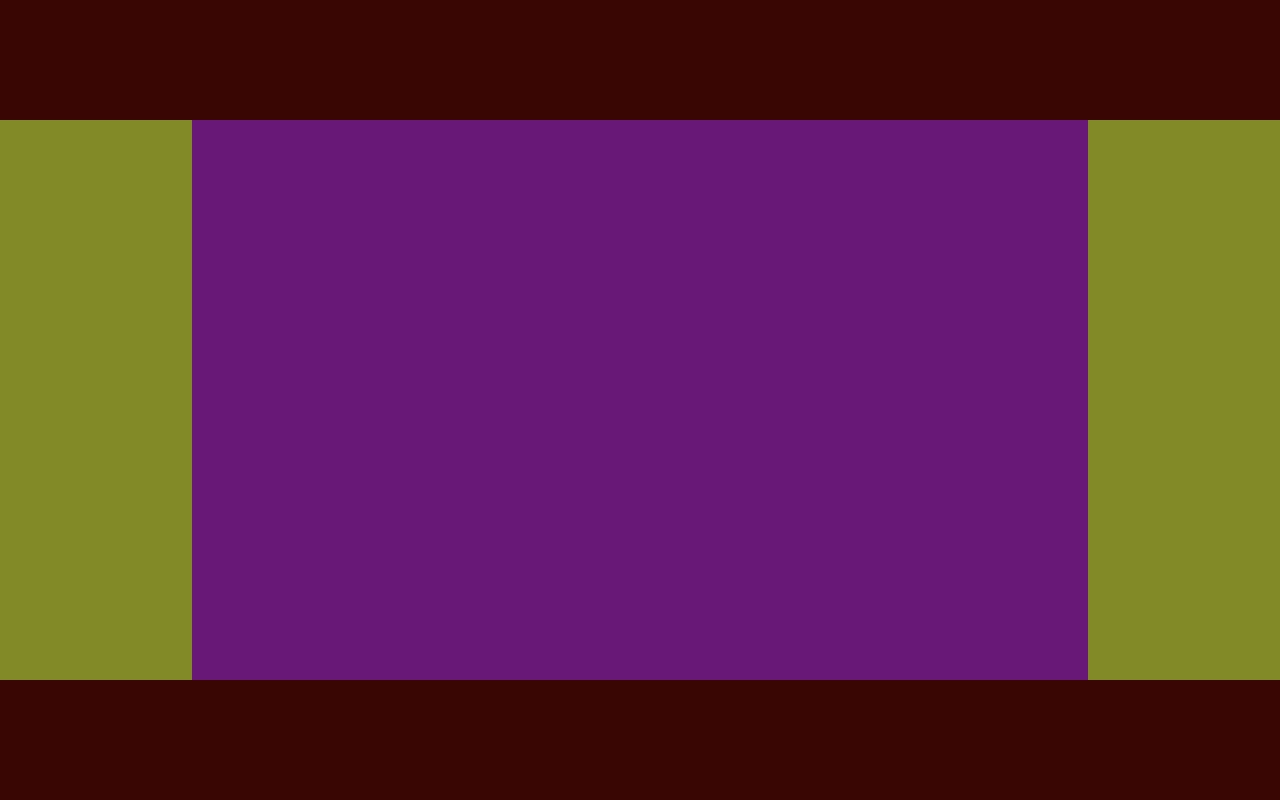
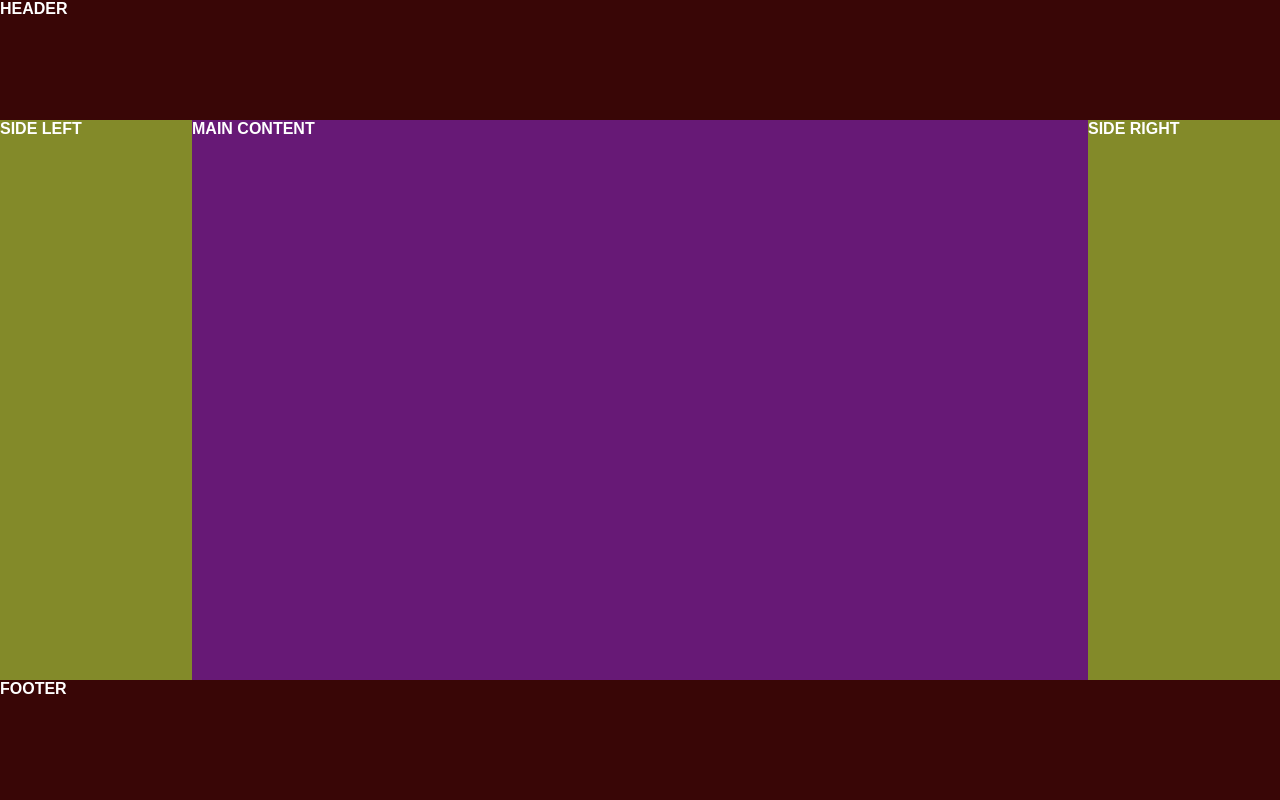
Before and after one commit to David-ZemaP/07-04-2025-Practica11, a plain HTML site: page index.html in a window 1280 px wide. Drawn offline with Linux system fonts and the light colour scheme.

Commit message:
cambios colocar letras

```diff
--- a/index.html
+++ b/index.html
@@ -9,13 +9,13 @@
 </head>
 <body>
     <header class="header">
-        <nav class="navbar"></nav>
+        <nav class="navbar">HEADER</nav>
     </header>
     <main class="main">
-        <section class="left"></section>
-        <section class="content"></section>
-        <section class="right"></section>
+        <section class="left">SIDE LEFT</section>
+        <section class="content">MAIN CONTENT</section>
+        <section class="right">SIDE RIGHT</section>
     </main>
-    <footer class="footer"></footer>
+    <footer class="footer">FOOTER</footer>
 </body>
 </html>
--- a/styles.css
+++ b/styles.css
@@ -1,10 +1,13 @@
 body{
     margin:0;
     padding:0;
+
+    font: bold 16px Arial, sans-serif;
+    color: #fff;
 }
 
 body::-webkit-scrollbar {
-    display: none; /* For Chrome, Safari, and Opera */
+    display: none;
 }
 
 .header{
@@ -22,25 +25,19 @@ body::-webkit-scrollbar {
 }
 
 .left{
-    flex-basis: 15%;
-    flex-grow: 1;
-    flex-shrink: 1;
+    flex: 1 1 15%;
 
     background-color: #838a29;
 }
 
 .content{
-    flex-basis: 70%;
-    flex-grow: 2;
-    flex-shrink: 2;
+    flex: 2 2 70%;
 
     background-color: #671976;
 }
 
 .right{
-    flex-basis: 15%;
-    flex-grow: 1;
-    flex-shrink: 1;
+    flex: 1 1 15%;
 
     background-color: #838a29;
 }
```
